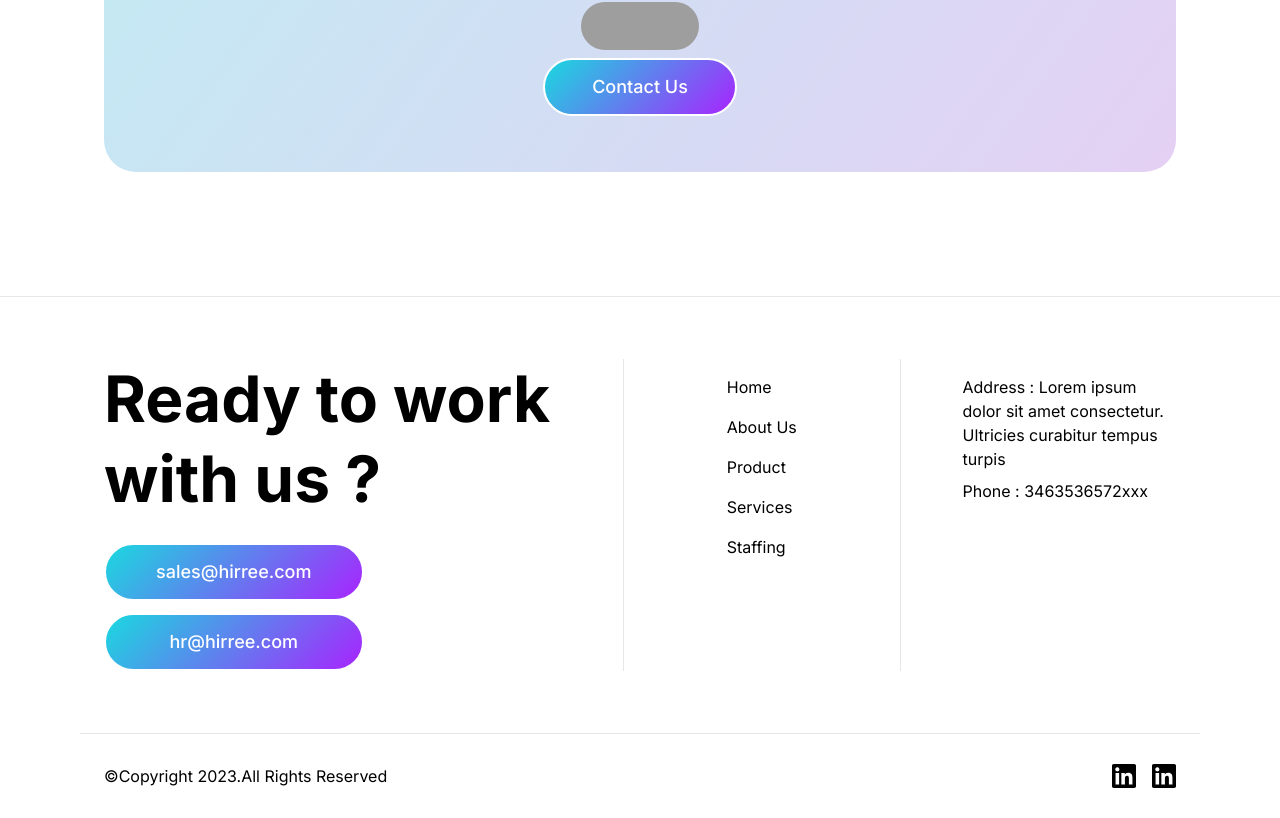
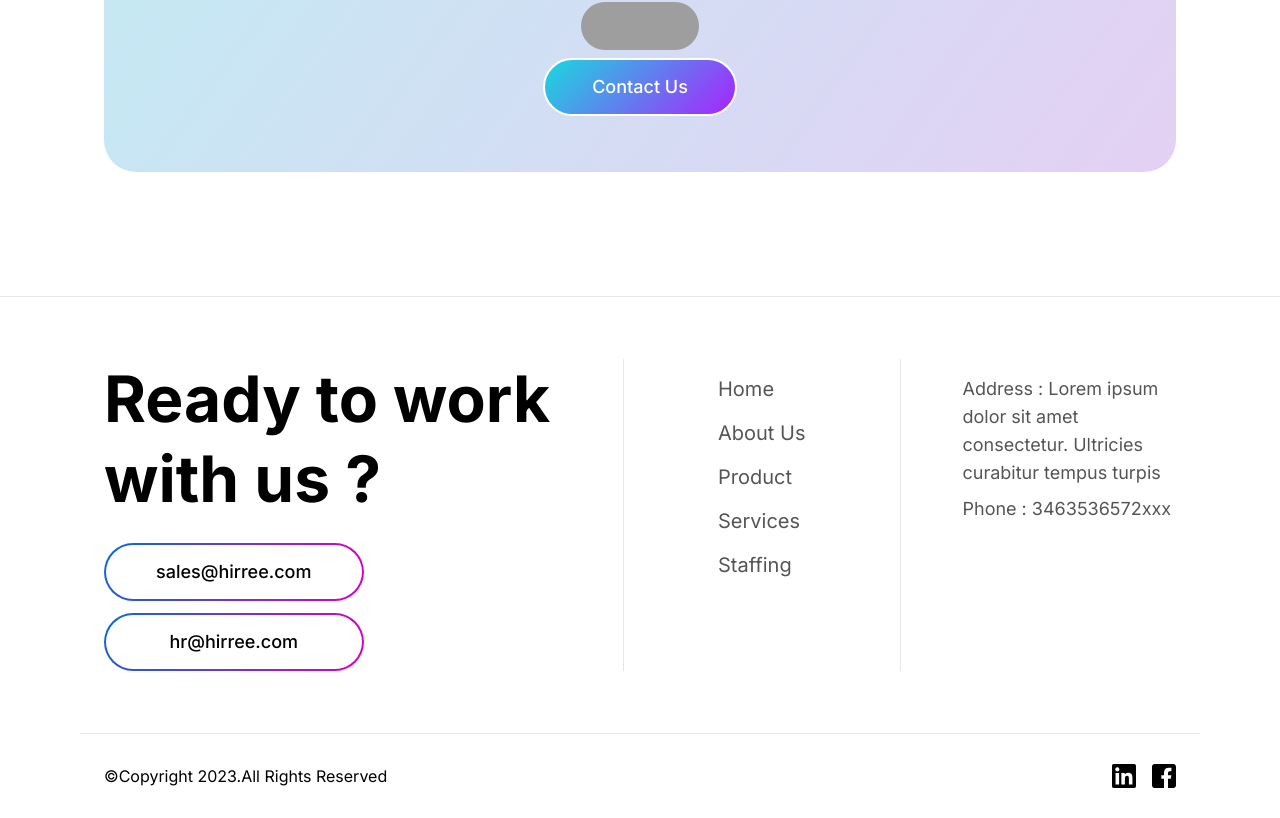
Before and after one commit to Nish7156/hire-web, a Next.js app: page / in a window 1280 px wide. Shown: the part 2177-2995 px from the top of the page. Built offline with nearby package versions, Linux system fonts and the light colour scheme; grey boxes are pictures that could not be loaded.

Commit message:
UI fixes

```diff
--- a/src/app/globals.scss
+++ b/src/app/globals.scss
@@ -40,6 +40,17 @@
     radial-gradient(circle at left top, rgb(1, 110, 218), rgb(217, 0, 192));
   background-origin: border-box;
   background-clip: padding-box, border-box;
+}
+
+.outline-btn{
+  border-width: 2px;
+  color: black;
+  border: 2px double transparent;
+  background-image: linear-gradient(rgb(255, 255, 255), rgb(255, 255, 255)),
+    radial-gradient(circle at left top, rgb(1, 110, 218), rgb(217, 0, 192));
+  background-origin: border-box;
+  background-clip: padding-box, border-box;
+  border-radius: 30px;
 }
 
 .about-cover-banner {
--- /dev/null
+++ b/src/components/Utility/icons/FacebookIcon.tsx
@@ -0,0 +1,17 @@
+import * as React from "react";
+const FacebookIcon = (props: React.JSX.IntrinsicAttributes & React.SVGProps<SVGSVGElement>) => (
+  <svg
+    width={24}
+    height={24}
+    viewBox="0 0 24 24"
+    fill="none"
+    xmlns="http://www.w3.org/2000/svg"
+    {...props}
+  >
+    <path
+      d="M21.3333 0H2.66667C1.2 0 0 1.2 0 2.66667V21.3333C0 22.8013 1.2 24 2.66667 24H12V14.6667H9.33333V11.3667H12V8.63333C12 5.748 13.616 3.72133 17.0213 3.72133L19.4253 3.724V7.19733H17.8293C16.504 7.19733 16 8.192 16 9.11467V11.368H19.424L18.6667 14.6667H16V24H21.3333C22.8 24 24 22.8013 24 21.3333V2.66667C24 1.2 22.8 0 21.3333 0Z"
+      fill="black"
+    />
+  </svg>
+);
+export default FacebookIcon;
--- /dev/null
+++ b/src/components/Utility/icons/LinkdenIcon.tsx
@@ -0,0 +1,17 @@
+import * as React from "react";
+const LinkdenIcon = (props: React.JSX.IntrinsicAttributes & React.SVGProps<SVGSVGElement>) => (
+  <svg
+    width={24}
+    height={24}
+    viewBox="0 0 24 24"
+    fill="none"
+    xmlns="http://www.w3.org/2000/svg"
+    {...props}
+  >
+    <path
+      d="M20.445 20.4526H16.8953V14.8825C16.8953 13.5543 16.8675 11.8474 15.039 11.8474C13.188 11.8474 12.906 13.2881 12.906 14.7843V20.4519H9.35175V8.99897H12.7657V10.5612H12.8115C13.2885 9.65895 14.4487 8.71023 16.1798 8.71023C19.7805 8.71023 20.4487 11.0809 20.4487 14.1633V20.4519L20.445 20.4526ZM5.33625 7.43377C5.06496 7.43387 4.79631 7.38045 4.54569 7.27656C4.29508 7.17268 4.06742 7.02037 3.87576 6.82837C3.6841 6.63637 3.53221 6.40844 3.42878 6.15765C3.32534 5.90685 3.27241 5.63812 3.273 5.36683C3.27344 4.95851 3.39496 4.55948 3.62217 4.22021C3.84939 3.88094 4.1721 3.61666 4.54951 3.46077C4.92692 3.30489 5.34208 3.26441 5.74249 3.34445C6.14291 3.4245 6.5106 3.62147 6.79907 3.91046C7.08755 4.19945 7.28385 4.56748 7.36317 4.96803C7.44249 5.36858 7.40126 5.78365 7.24468 6.16076C7.08811 6.53788 6.82323 6.8601 6.48354 7.08669C6.14384 7.31328 5.74459 7.43406 5.33625 7.43377ZM7.11675 20.4526H3.555V8.99972H7.11675V20.4526ZM22.227 0H1.77C0.79275 0 0 0.773226 0 1.7302V22.2698C0 23.2268 0.79275 24 1.77 24H22.2233C23.199 24 24 23.2268 24 22.2698V1.7302C24 0.773226 23.199 0 22.2233 0H22.227Z"
+      fill="black"
+    />
+  </svg>
+);
+export default LinkdenIcon;
--- a/src/components/elements/CustomButton.tsx
+++ b/src/components/elements/CustomButton.tsx
@@ -1,13 +1,17 @@
-'use client'
+"use client";
 import React from "react";
 
-export default function CustomButton({children}:any) {
-  function handleClick(params:any) {
+export default function CustomButton({ children, outline }: any) {
+  function handleClick(params: any) {
     console.log("Hii");
-
   }
   return (
-    <button onClick={handleClick} className="custom-buttom py-[13px] px-[47px] w-full font-medium text-lg">
+    <button
+      onClick={handleClick}
+      className={`${
+        outline ? "outline-btn" : "custom-buttom"
+      } py-[13px] px-[47px] w-full font-medium text-lg`}
+    >
       {children}
     </button>
   );
--- a/src/components/pages/Layout/Footer.tsx
+++ b/src/components/pages/Layout/Footer.tsx
@@ -1,5 +1,8 @@
+import FacebookIcon from "@/components/Utility/icons/FacebookIcon";
+import LinkdenIcon from "@/components/Utility/icons/LinkdenIcon";
 import CustomButton from "@/components/elements/CustomButton";
 import { Menus } from "@/components/lib/constant";
+import Link from "next/link";
 import React from "react";
 
 function Footer() {
@@ -15,10 +18,10 @@ function Footer() {
                 </h3>
               </div>
               <div className=" mt-6 grid grid-cols-1 md:grid-cols-2">
-                <CustomButton>sales@hirree.com</CustomButton>
+                <CustomButton outline>sales@hirree.com</CustomButton>
               </div>
               <div className="grid grid-cols-1 md:grid-cols-2 mt-3">
-                <CustomButton>hr@hirree.com</CustomButton>
+                <CustomButton outline>hr@hirree.com</CustomButton>
               </div>
             </div>
             <div className="hidden md:block border-0 md:border-r-[1px] flex-1 ">
@@ -26,9 +29,13 @@ function Footer() {
                 <ul>
                   {Menus.map((data: any, index: number) => {
                     return (
-                      <li className="mb-4" key={index}>
-                        <a href="">{data.title}</a>
-                      </li>
+                      <Link href={`${data.link}`} key={index}>
+                        <li
+                          className={`mb-4 text-xl text-textLight-200 font-normal cursor-pointer  hover:text-black`}
+                        >
+                          <p>{data.title}</p>
+                        </li>
+                      </Link>
                     );
                   })}
                 </ul>
@@ -37,11 +44,13 @@ function Footer() {
             <div className="flex-1">
               <div className=" ml-0 mt-4 md:mt-0 md:ml-[62px] flex py-4 justify-center items-center content-center">
                 <div className="">
-                  <p>
+                  <p className=" text-textLight-200 text-lg">
                     Address : Lorem ipsum dolor sit amet consectetur. Ultricies
                     curabitur tempus turpis{" "}
                   </p>
-                  <p className="mt-2">Phone : 3463536572xxx</p>
+                  <p className="mt-2 text-lg text-textLight-200">
+                    Phone : 3463536572xxx
+                  </p>
                 </div>
               </div>
             </div>
@@ -50,9 +59,13 @@ function Footer() {
                 <ul>
                   {Menus.map((data: any, index: number) => {
                     return (
-                      <li className="mb-4" key={index}>
-                        <a href="">{data.title}</a>
-                      </li>
+                      <Link href={`${data.link}`} key={index}>
+                        <li
+                          className={`mb-4 text-xl text-textLight-200 font-normal cursor-pointer  hover:text-black`}
+                        >
+                          <p>{data.title}</p>
+                        </li>
+                      </Link>
                     );
                   })}
                 </ul>
@@ -68,32 +81,14 @@ function Footer() {
             <div className=" mt-4 md:m-0">
               <div className=" flex gap-4">
                 <div className="">
-                  <svg
-                    width="24"
-                    height="24"
-                    viewBox="0 0 24 24"
-                    fill="none"
-                    xmlns="http://www.w3.org/2000/svg"
-                  >
-                    <path
-                      d="M20.445 20.4526H16.8953V14.8825C16.8953 13.5543 16.8675 11.8474 15.039 11.8474C13.188 11.8474 12.906 13.2881 12.906 14.7843V20.4519H9.35175V8.99897H12.7657V10.5612H12.8115C13.2885 9.65895 14.4487 8.71023 16.1798 8.71023C19.7805 8.71023 20.4487 11.0809 20.4487 14.1633V20.4519L20.445 20.4526ZM5.33625 7.43377C5.06496 7.43387 4.79631 7.38045 4.54569 7.27656C4.29508 7.17268 4.06742 7.02037 3.87576 6.82837C3.6841 6.63637 3.53221 6.40844 3.42878 6.15765C3.32534 5.90685 3.27241 5.63812 3.273 5.36683C3.27344 4.95851 3.39496 4.55948 3.62217 4.22021C3.84939 3.88094 4.1721 3.61666 4.54951 3.46077C4.92692 3.30489 5.34208 3.26441 5.74249 3.34445C6.14291 3.4245 6.5106 3.62147 6.79907 3.91046C7.08755 4.19945 7.28385 4.56748 7.36317 4.96803C7.44249 5.36858 7.40126 5.78365 7.24468 6.16076C7.08811 6.53788 6.82323 6.8601 6.48354 7.08669C6.14384 7.31328 5.74459 7.43406 5.33625 7.43377ZM7.11675 20.4526H3.555V8.99972H7.11675V20.4526ZM22.227 0H1.77C0.79275 0 0 0.773226 0 1.7302V22.2698C0 23.2268 0.79275 24 1.77 24H22.2233C23.199 24 24 23.2268 24 22.2698V1.7302C24 0.773226 23.199 0 22.2233 0H22.227Z"
-                      fill="black"
-                    />
-                  </svg>
+                  <Link href={"/"}>
+                    <LinkdenIcon />
+                  </Link>
                 </div>
                 <div className="">
-                  <svg
-                    width="24"
-                    height="24"
-                    viewBox="0 0 24 24"
-                    fill="none"
-                    xmlns="http://www.w3.org/2000/svg"
-                  >
-                    <path
-                      d="M20.445 20.4526H16.8953V14.8825C16.8953 13.5543 16.8675 11.8474 15.039 11.8474C13.188 11.8474 12.906 13.2881 12.906 14.7843V20.4519H9.35175V8.99897H12.7657V10.5612H12.8115C13.2885 9.65895 14.4487 8.71023 16.1798 8.71023C19.7805 8.71023 20.4487 11.0809 20.4487 14.1633V20.4519L20.445 20.4526ZM5.33625 7.43377C5.06496 7.43387 4.79631 7.38045 4.54569 7.27656C4.29508 7.17268 4.06742 7.02037 3.87576 6.82837C3.6841 6.63637 3.53221 6.40844 3.42878 6.15765C3.32534 5.90685 3.27241 5.63812 3.273 5.36683C3.27344 4.95851 3.39496 4.55948 3.62217 4.22021C3.84939 3.88094 4.1721 3.61666 4.54951 3.46077C4.92692 3.30489 5.34208 3.26441 5.74249 3.34445C6.14291 3.4245 6.5106 3.62147 6.79907 3.91046C7.08755 4.19945 7.28385 4.56748 7.36317 4.96803C7.44249 5.36858 7.40126 5.78365 7.24468 6.16076C7.08811 6.53788 6.82323 6.8601 6.48354 7.08669C6.14384 7.31328 5.74459 7.43406 5.33625 7.43377ZM7.11675 20.4526H3.555V8.99972H7.11675V20.4526ZM22.227 0H1.77C0.79275 0 0 0.773226 0 1.7302V22.2698C0 23.2268 0.79275 24 1.77 24H22.2233C23.199 24 24 23.2268 24 22.2698V1.7302C24 0.773226 23.199 0 22.2233 0H22.227Z"
-                      fill="black"
-                    />
-                  </svg>
+                  <Link href={"/"}>
+                    <FacebookIcon />
+                  </Link>
                 </div>
               </div>
             </div>
--- a/src/components/pages/Layout/Header.tsx
+++ b/src/components/pages/Layout/Header.tsx
@@ -6,6 +6,8 @@ import { usePathname } from "next/navigation";
 import { useState } from "react";
 
 const Header = () => {
+  const pathname = usePathname();
+
   const [isMenuOpen, setIsMenuOpen] = useState(false);
 
   const toggleMenu = () => {
@@ -41,7 +43,6 @@ const Header = () => {
           }`}
         >
           {Menus.map((data: any, index: number) => {
-            const pathname = usePathname();
             const isActive = pathname === data.link;
             return (
               <div key={index} className="">
--- a/tailwind.config.ts
+++ b/tailwind.config.ts
@@ -23,14 +23,16 @@ const config: Config = {
         },
         light: {
           DEFAULT: "#37393F",
-          100: "#87888B",
+          100: "#87888B"
         },
         lightGreen: {
           DEFAULT: "#F3F9FC",
         },
         textLight: {
           DEFAULT: "#475569",
-          100:'#717171'
+          100:'#717171',
+          200:'#555555'
+
         },
       },
     },
```
